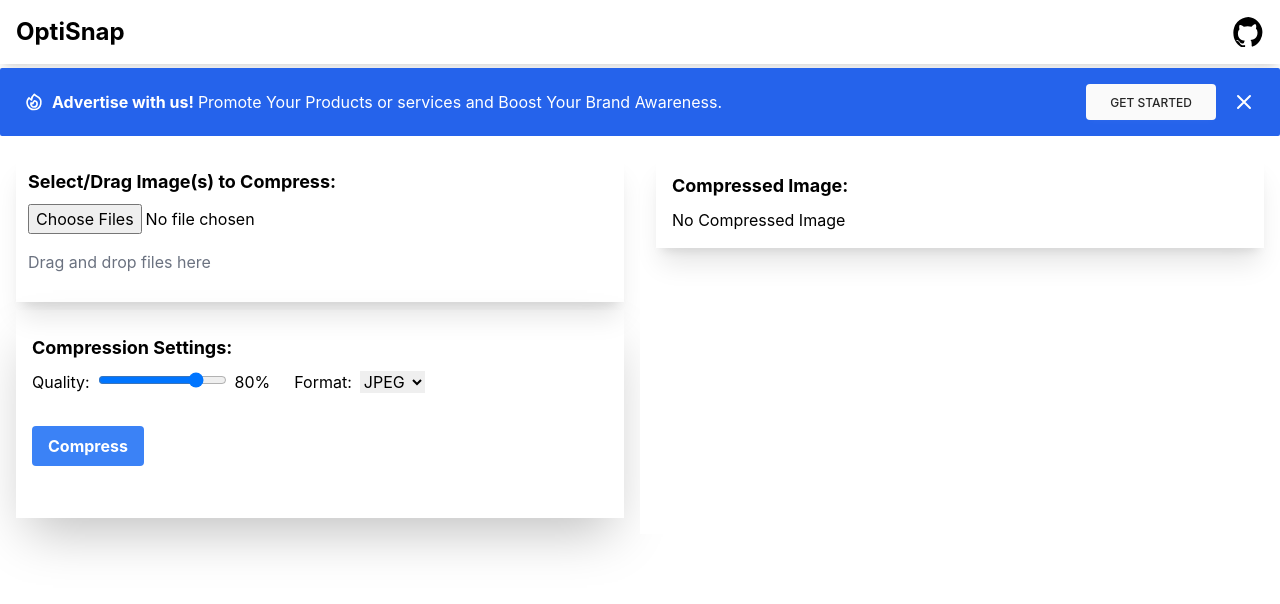
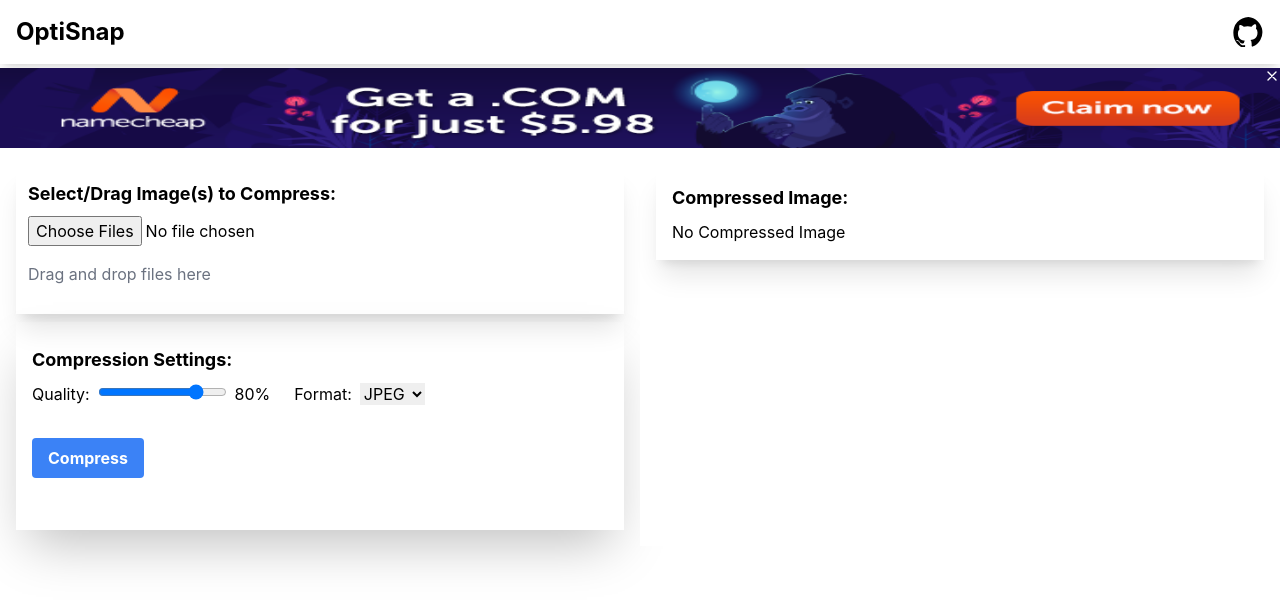
Before and after one commit to Frenziecodes/optisnap, a React (Create React App) app: page / in a window 1280 px wide. Shown: the top 604 px of the page. Built offline with nearby package versions, Linux system fonts and the light colour scheme.

Commit message:
add promo

```diff
--- a/src/components/AdvertBanner.jsx
+++ b/src/components/AdvertBanner.jsx
@@ -1,4 +1,6 @@
 import React, { useState } from 'react';
+import NameCheapPromo from '../images/NameCheapPromo.png';
+const trackingLink = 'https://namecheap.pxf.io/c/4427884/1130495/5618';
 
 function AdvertBanner() {
   const [isBannerVisible, setBannerVisible] = useState(true);
@@ -8,34 +10,18 @@
   };
 
   if (!isBannerVisible) {
-      return null; //
+    return null;
   }
 
   return (
-    <div className="alert alert-dismissible fade show items-center justify-between rounded-sm mb-1 bg-blue-600 py-4 px-6 text-center text-white md:flex md:text-left">
-      <div className="mb-4 flex flex-wrap items-center justify-center md:mb-0 md:justify-start">
-        <span className="mr-2 [&>svg]:h-5 [&>svg]:w-5">
-          <svg xmlns="http://www.w3.org/2000/svg" fill="none" viewBox="0 0 24 24" strokeWidth="2"
-            stroke="currentColor" className="text-white">
-            <path strokeLinecap="round" strokeLinejoin="round"
-              d="M15.362 5.214A8.252 8.252 0 0112 21 8.25 8.25 0 016.038 7.048 8.287 8.287 0 009 9.6a8.983 8.983 0 013.361-6.867 8.21 8.21 0 003 2.48z" />
-            <path strokeLinecap="round" strokeLinejoin="round"
-              d="M12 18a3.75 3.75 0 00.495-7.467 5.99 5.99 0 00-1.925 3.546 5.974 5.974 0 01-2.133-1A3.75 3.75 0 0012 18z" />
-          </svg>
-        </span>
-        <strong className="mr-1">Advertise with us!</strong> Promote Your Products or services and Boost Your Brand Awareness.
-      </div>
-      <div className="flex items-center justify-center">
-        <a
-          className="mr-4 inline-block rounded bg-neutral-50 px-6 pt-2.5 pb-2 text-xs font-medium uppercase leading-normal text-neutral-800 shadow-[0_4px_9px_-4px_rgba(251,251,251,0.05)] transition duration-150 ease-in-out hover:bg-neutral-100 hover:shadow-[0_8px_9px_-4px_rgba(203,203,203,0.05),0_4px_18px_0_rgba(203,203,203,0.05)] focus:bg-neutral-100 focus:shadow-[0_8px_9px_-4px_rgba(203,203,203,0.05),0_4px_18px_0_rgba(203,203,203,0.05)] focus:outline-none focus:ring-0 active:bg-neutral-200 active:shadow-[0_8px_9px_-4px_rgba(203,203,203,0.05),0_4px_18px_0_rgba(203,203,203,0.05)] dark:shadow-[0_4px_9px_-4px_rgba(251,251,251,0.05)] dark:hover:shadow-[0_8px_9px_-4px_rgba(251,251,251,0.1),0_4px_18px_0_rgba(251,251,251,0.05)] dark:focus:shadow-[0_8px_9px_-4px_rgba(251,251,251,0.1),0_4px_18px_0_rgba(251,251,251,0.05)] dark:active:shadow-[0_8px_9px_-4px_rgba(251,251,251,0.1),0_4px_18px_0_rgba(251,251,251,0.05)]"
-          href="https://forms.gle/gfKxb65UKHBVzxbj8" role="button" data-te-ripple-init data-te-ripple-color="light"
-        >
-          Get Started
+    <div className="alert alert-dismissible fade show justify-between rounded-sm mb-1 bg-blue-900 text-center text-white md:flex md:text-left">
+      <div className="relative w-full">
+        <a href={trackingLink}>
+          <img src={NameCheapPromo} alt="Advertise with us" className="w-full  h-12 md:h-20" />
         </a>
-        <a href="#" className="text-white" onClick={handleDismissBanner} aria-label="Close">
-          <span className="[&>svg]:h-6 [&>svg]:w-6">
-            <svg xmlns="http://www.w3.org/2000/svg" fill="none" viewBox="0 0 24 24" strokeWidth="2"
-              stroke="currentColor">
+        <a href="#" className="absolute top-0 right-0 text-white" onClick={handleDismissBanner} aria-label="Close">
+          <span className="[&>svg]:h-4 [&>svg]:w-4">
+            <svg xmlns="http://www.w3.org/2000/svg" fill="none" viewBox="0 0 24 24" strokeWidth="2" stroke="currentColor">
               <path strokeLinecap="round" strokeLinejoin="round" d="M6 18L18 6M6 6l12 12" />
             </svg>
           </span>
```
Also changed, not shown: src/images/NameCheapPromo.png (added). Lines whose indentation alone changed are shown as unchanged.
